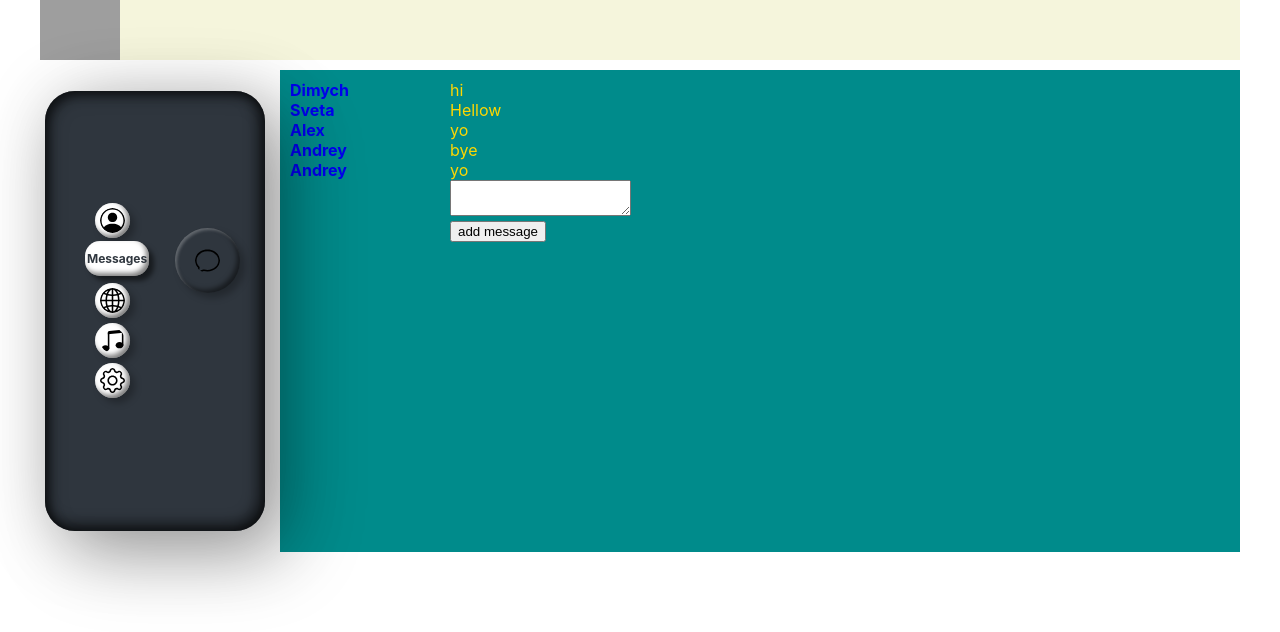
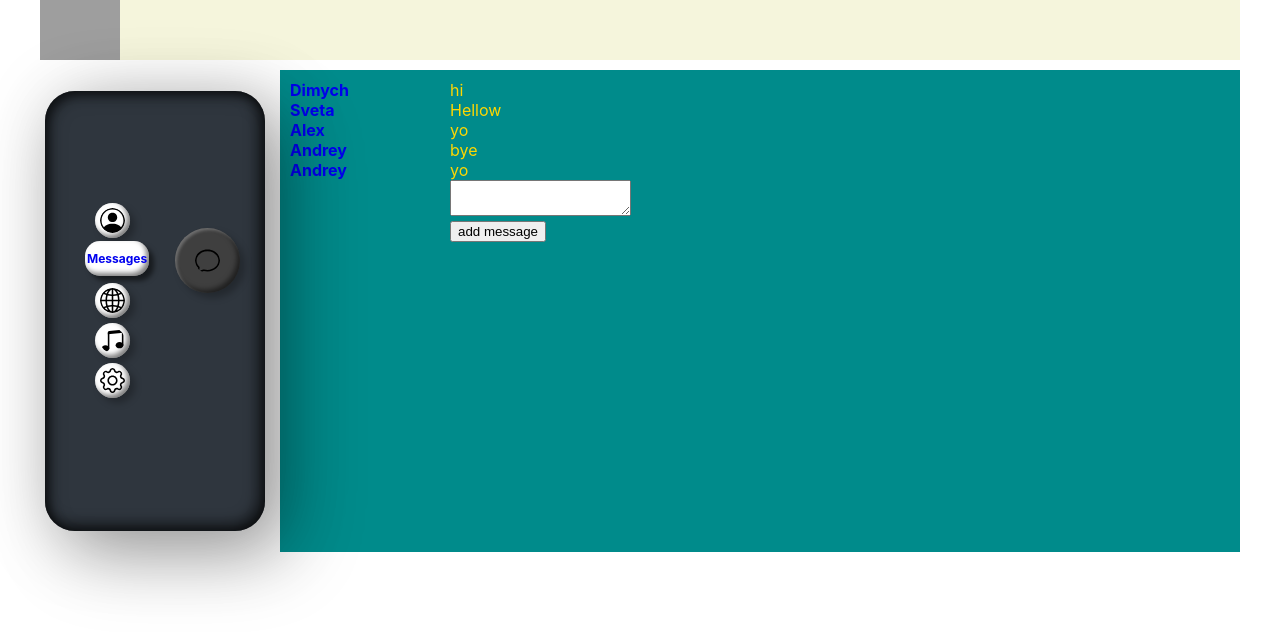
Before and after one commit to Pashkouski/Samurai-way-main, a React (Create React App) app: page /messages in a window 1280 px wide. Shown: the top 632 px of the page. Built offline with nearby package versions, Linux system fonts and the light colour scheme; grey boxes are pictures that could not be loaded.

Commit message:
35 layout navbar/1

```diff
--- a/src/components/Navbar/Navbar.module.css
+++ b/src/components/Navbar/Navbar.module.css
@@ -48,7 +48,7 @@
 }
 
 a.active .iconSVG{
-    background: #2f363e;
+    background: #3f3f3f;
     transform: translate(80px, 15px);
     box-shadow: 5px 5px 7px rgba(0,0,0,0.25),
     inset 2px 2px 3px rgba(255, 255, 255, 0.25),
@@ -71,7 +71,7 @@ li a .iconSVG::before {
 .navigation li a span {
     position: absolute;
     font-size: 0.75em;
-    color: #2f363e;
+    /*2f363e*/
     transform: translateX(20px);
     padding: 10px 2px;
     background: #fff;
```
